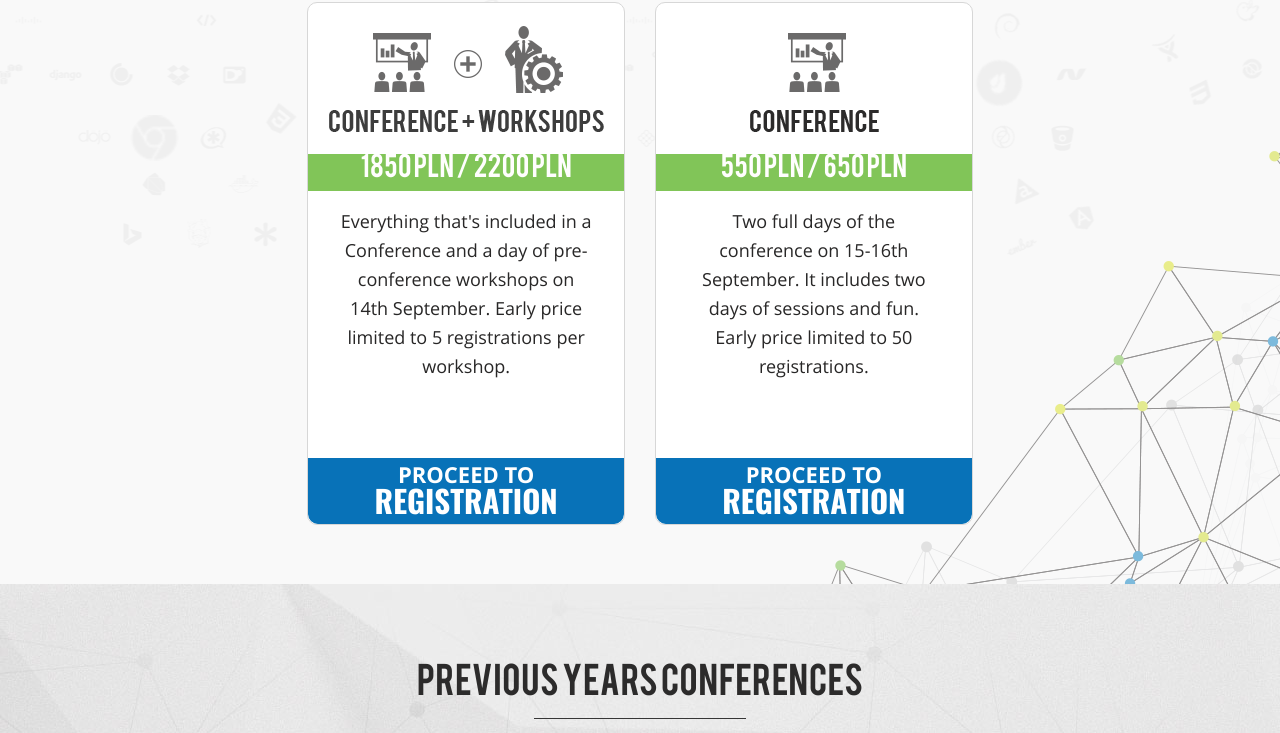
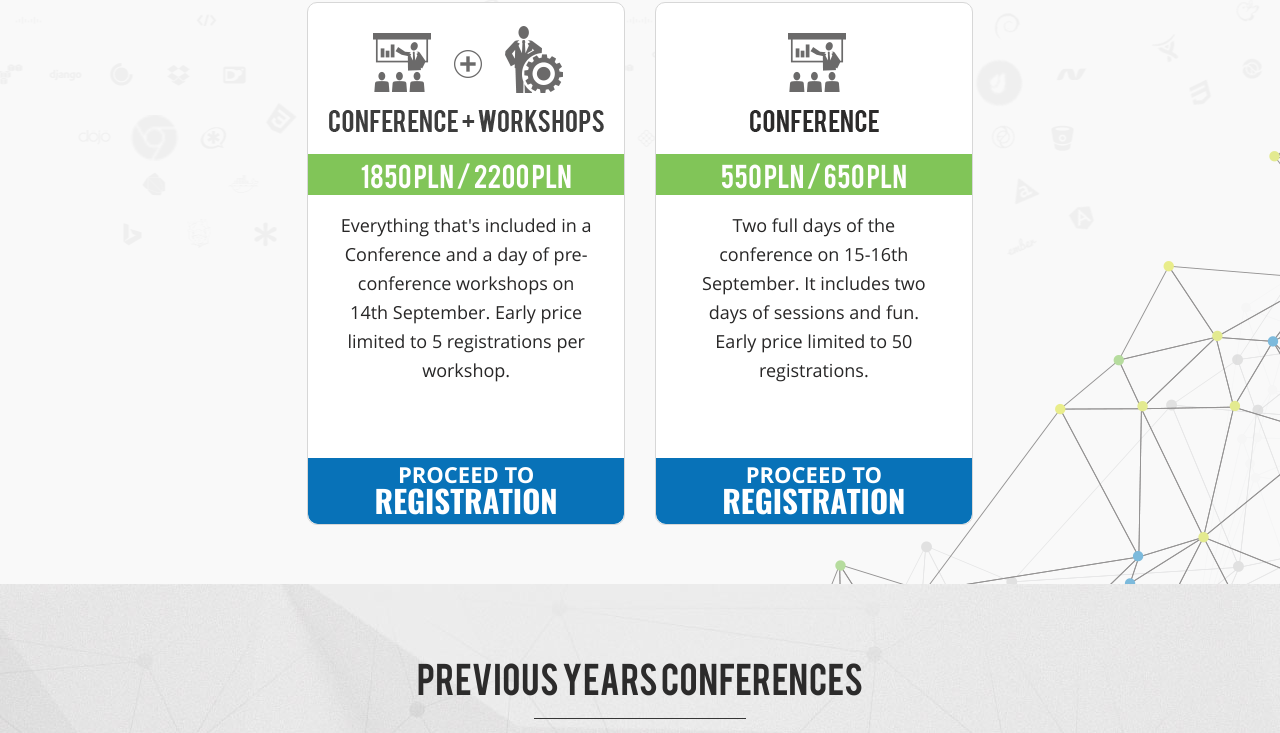
Before and after one commit to abbdevday/website-2016, a website: page src/home.html in a window 1280 px wide. Shown: the part 10400-11133 px from the top of the page. Drawn offline with nearby package versions, Linux system fonts and the light colour scheme; some packages are replaced by stand-ins of ours; files that its build step writes are made by us from their sources.

Commit message:
Chrome fix.

```diff
--- a/src/scss/pages/_home.scss
+++ b/src/scss/pages/_home.scss
@@ -1500,12 +1500,12 @@
 		}
 
 		// Chrome, Safari
-		@media screen and (-webkit-min-device-pixel-ratio:0) {
-	    .price {
-	    	padding: 0 0 rem(5);
-	    	line-height: em(66, 54);
-	    }
-		}
+		// @media screen and (-webkit-min-device-pixel-ratio:0) {
+	    // .price {
+	    // 	padding: 0 0 rem(5);
+	    // 	line-height: em(66, 54);
+	    // }
+		// }
 
 		p {
 			float: left;
```
